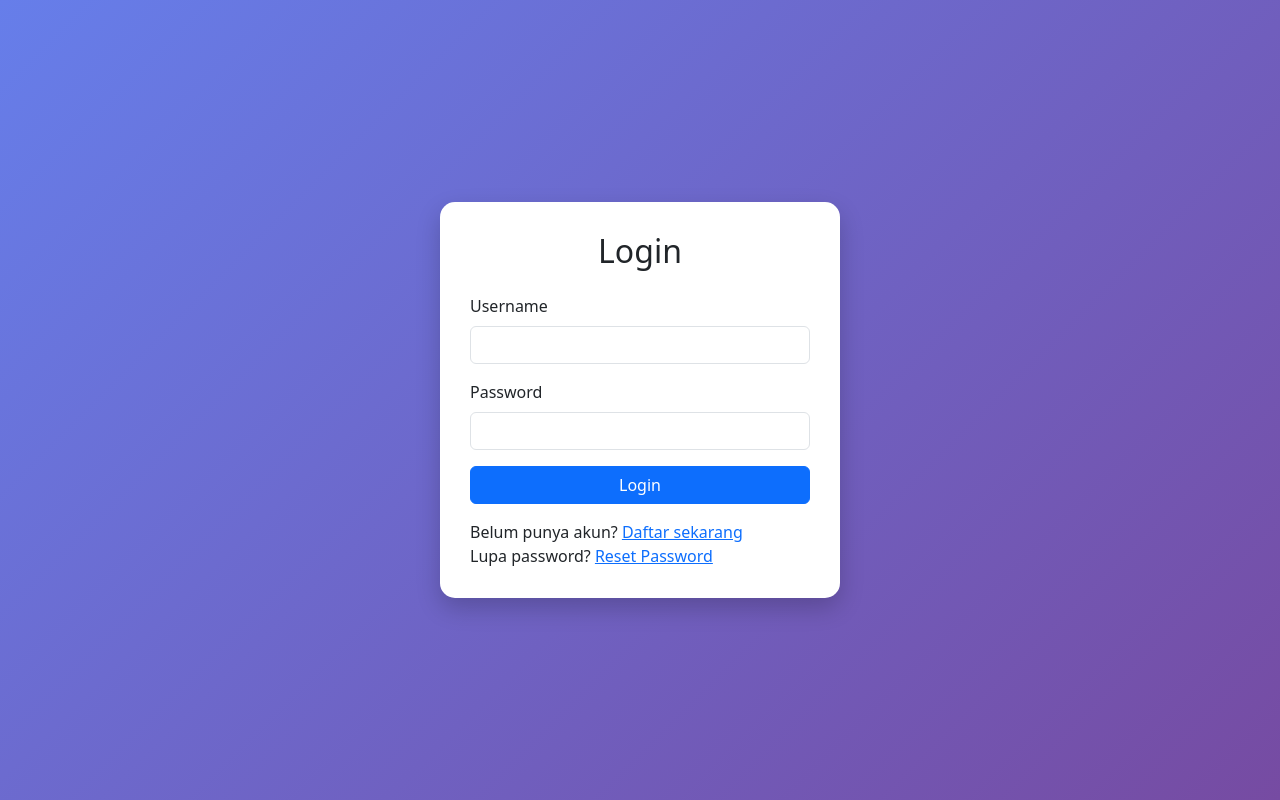
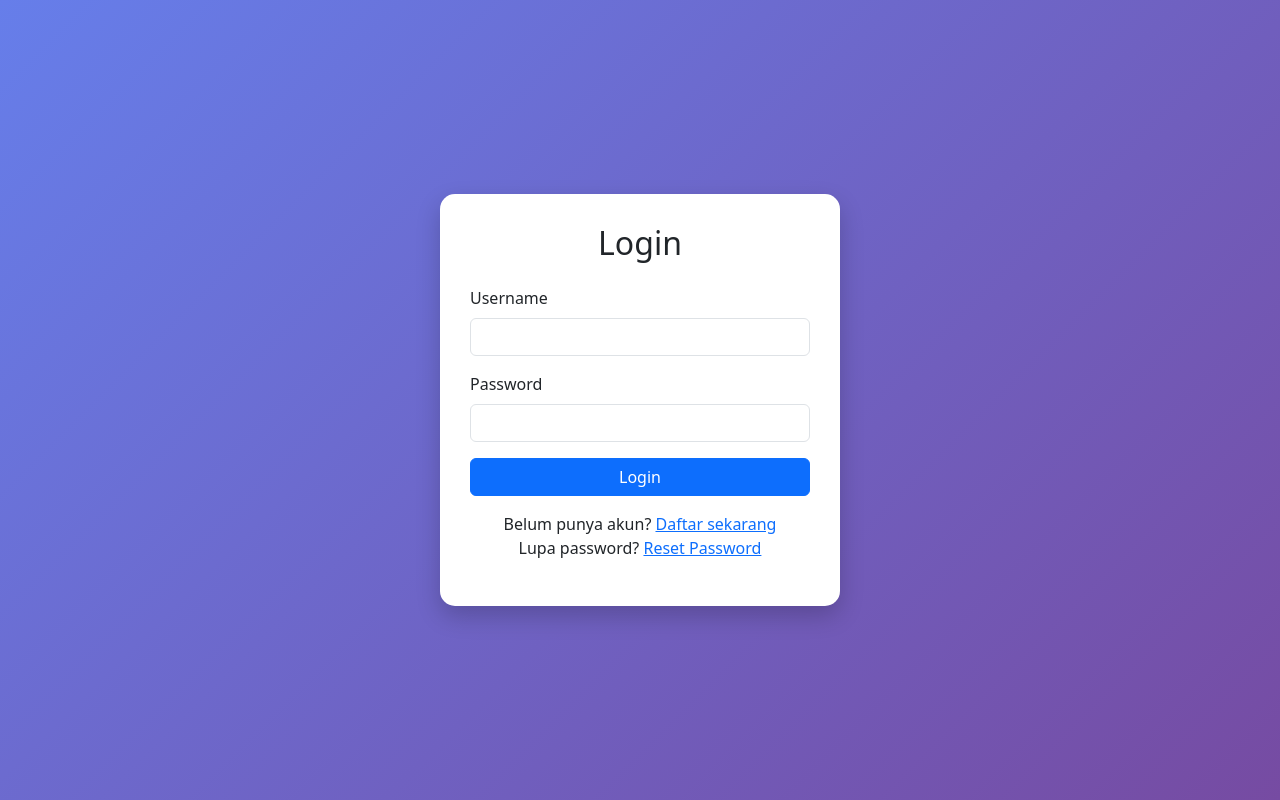
Before and after one commit to 245Amaril/possystemr2, a PHP site: page / in a window 1280 px wide. Run offline with PHP 8.4, Linux system fonts and the light colour scheme; some libraries are stand-ins or nearby versions.

Commit message:
update div

```diff
--- a/index.php
+++ b/index.php
@@ -188,7 +188,7 @@
     </style>
 </head>
 <body>
-    <!-- Authentication Container (Login/Register) -->
+    <!-- Authentication Container -->
     <div id="authContainer" class="auth-container">
         <div class="auth-card text-center">
             <h2 class="mb-4" id="authTitle">Login</h2>
@@ -205,12 +205,8 @@
                     <input type="password" class="form-control" id="loginPassword" required>
                 </div>
                 <button type="submit" class="btn btn-primary w-100 mb-3">Login</button>
-                <div class="d-flex justify-content-between">
-                    <p class="mb-0">Belum punya akun? <a href="#" id="showRegister">Daftar sekarang</a></p>
-                </div>
-                <div class="d-flex justify-content-between">
-                    <p class="mb-0">Lupa password? <a href="#" id="showResetPassword">Reset Password</a></p>
-                </div>
+                <p class="mb-0">Belum punya akun? <a href="#" id="showRegister">Daftar sekarang</a></p>
+                <p>Lupa password? <a href="#" id="showResetPassword">Reset Password</a></p>
             </form>
 
             <!-- Reset Password Form -->
@@ -250,7 +246,7 @@
         </div>
     </div>
 
-    <!-- Main Content Wrapper (Hidden until login) -->
+    <!-- Main Content Wrapper -->
     <div id="mainContentWrapper" class="container-fluid main-content-wrapper">
         <div class="row">
             <!-- Sidebar -->
```
